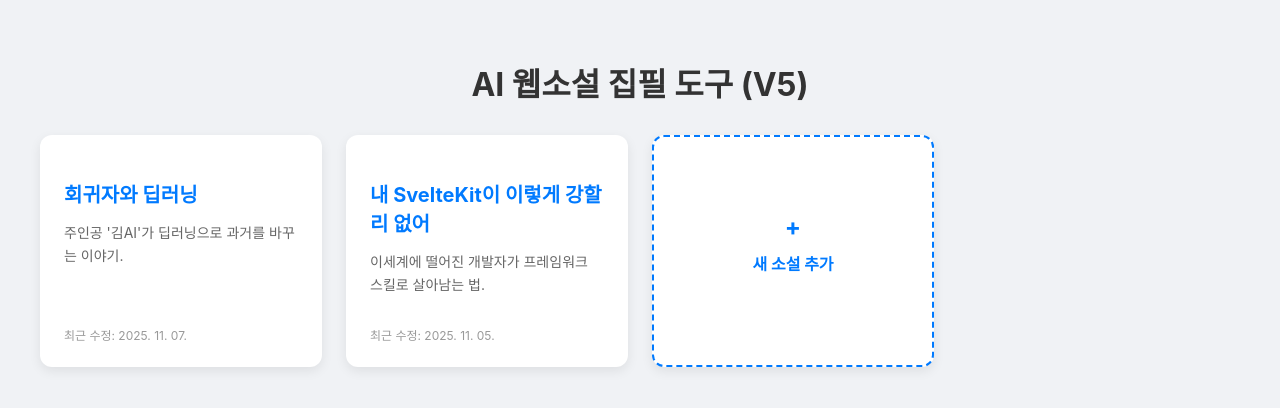
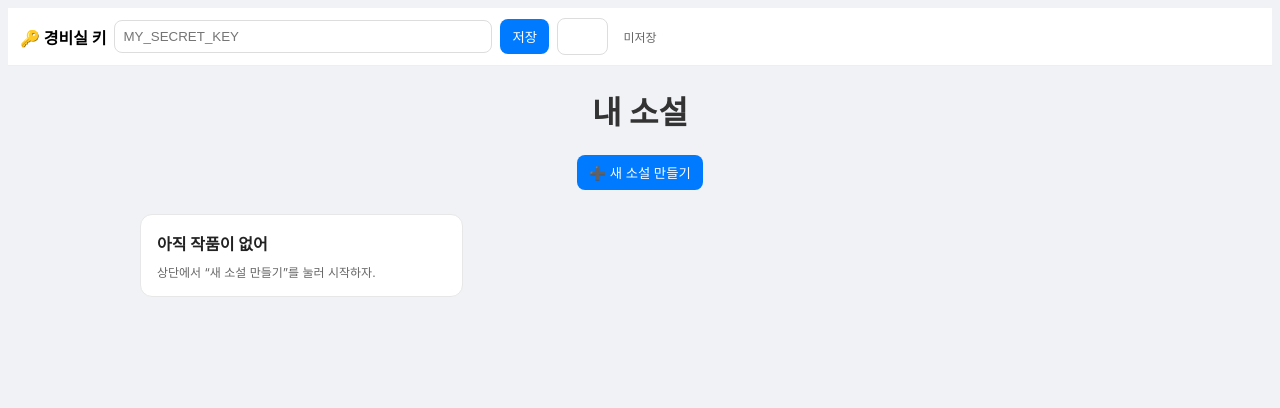
Before and after one commit to pokemonrgby-crypto/websoseulgenerator, a website: page index.html in a window 1280 px wide. Drawn offline with Linux system fonts and the light colour scheme.

Commit message:
Update index.html

```diff
--- a/index.html
+++ b/index.html
@@ -1,108 +1,96 @@
 <!DOCTYPE html>
 <html lang="ko">
 <head>
-    <meta charset="UTF-8">
-    <meta name="viewport" content="width=device-width, initial-scale=1.0">
-    <title>내 소설 목록 (V5)</title>
+  <meta charset="UTF-8" />
+  <meta name="viewport" content="width=device-width,initial-scale=1.0"/>
+  <title>내 소설 목록 (V5+)</title>
   <style>
-        body {
-            font-family: -apple-system, BlinkMacSystemFont, 'Segoe UI', Roboto, sans-serif;
-            background-color: #f0f2f5;
-            padding: 30px;
-        }
-        h1 {
-            text-align: center;
-            color: #333;
-            margin-bottom: 30px;
-        }
-        .novel-grid {
-            display: grid;
-            grid-template-columns: repeat(auto-fill, minmax(280px, 1fr));
-            gap: 24px;
-            max-width: 1200px;
-            margin: 0 auto;
-        }
-        .novel-card, .add-card {
-            background: #fff;
-            border-radius: 12px;
-            box-shadow: 0 4px 12px rgba(0,0,0,0.08);
-            padding: 24px;
-            transition: all 0.2s ease;
-            cursor: pointer;
-            min-height: 180px;
-            display: flex;
-            flex-direction: column;
-            justify-content: space-between;
-        }
-        .novel-card:hover {
-            transform: translateY(-4px);
-            box-shadow: 0 6px 16px rgba(0,0,0,0.12);
-        }
-        .novel-card h3 {
-            font-size: 20px;
-            color: #007aff;
-            margin-bottom: 10px;
-        }
-        .novel-card p {
-            font-size: 14px;
-            color: #666;
-            flex-grow: 1;
-            line-height: 1.6;
-        }
-        .novel-card .date {
-            font-size: 12px;
-            color: #999;
-            margin-top: 16px;
-        }
-        .add-card {
-            border: 2px dashed #007aff;
-            color: #007aff;
-            align-items: center;
-            justify-content: center;
-            font-size: 24px;
-            font-weight: bold;
-        }
-        .add-card:hover {
-            background-color: #f0f8ff;
-        }
+    body { font-family:-apple-system,BlinkMacSystemFont,'Segoe UI',Roboto,sans-serif; background:#f0f2f5; padding:30px; }
+    h1 { text-align:center; color:#333; }
+    .topbar { display:flex; justify-content:center; margin:12px 0 24px; gap:8px; }
+    .grid { max-width:1000px; margin:0 auto; display:grid; grid-template-columns:repeat(auto-fill,minmax(260px,1fr)); gap:16px; }
+    .card { background:#fff; border-radius:12px; padding:16px; border:1px solid #e7e7e7; display:flex; flex-direction:column; gap:8px; }
+    .card h3 { margin:0; font-size:16px; color:#222; }
+    .meta { color:#666; font-size:12px; }
+    .row { display:flex; gap:8px; }
+    button { background:#007aff; color:#fff; border:0; padding:8px 12px; border-radius:8px; cursor:pointer; }
+    button.secondary { background:#fff; color:#333; border:1px solid #ddd; }
+    input, textarea { border:1px solid #ddd; border-radius:8px; padding:8px; width:100%; }
+    /* sticky keybar 배경 보정 */
+    .wrap { max-width:1000px; margin:0 auto; }
   </style>
 </head>
 <body>
-    <h1>AI 웹소설 집필 도구 (V5)</h1>
 
-    <div class="novel-grid">
-        <div class="novel-card" onclick="location.href='editor.html?id=novel_1'">
-            <div>
-                <h3>회귀자와 딥러닝</h3>
-                <p>주인공 '김AI'가 딥러닝으로 과거를 바꾸는 이야기.</p>
+<!-- [KEYBAR START] -->
+<div id="keybar" style="position:sticky;top:0;z-index:50;background:#fff;border-bottom:1px solid #eee;padding:10px 12px;margin:-30px -30px 20px -30px;display:flex;gap:8px;align-items:center;">
+  <strong>🔑 경비실 키</strong>
+  <input id="secretKeyInput" placeholder="MY_SECRET_KEY" style="flex:1;max-width:360px;padding:8px;border:1px solid #ddd;border-radius:8px;">
+  <button id="saveSecretKeyButton" style="padding:8px 12px;border:0;border-radius:8px;background:#007aff;color:#fff;">저장</button>
+  <button id="deleteSecretKeyButton" style="padding:8px 12px;border:1px solid #ddd;border-radius:8px;background:#fff;">삭제</button>
+  <span id="keyStatus" style="margin-left:8px;color:#666;font-size:12px;"></span>
 </div>
-            <span class="date">최근 수정: 2025. 11. 07.</span>
+<script>
+(function(){
+  const $=id=>document.getElementById(id);
+  const input=$('secretKeyInput'), status=$('keyStatus');
+  const v=localStorage.getItem('MY_SECRET_KEY')||'';
+  input.value=v; status.textContent=v?'저장됨':'미저장';
+  $('saveSecretKeyButton').onclick=()=>{ const t=input.value.trim(); if(!t) return alert('값이 비어있어.'); localStorage.setItem('MY_SECRET_KEY',t); status.textContent='저장됨'; alert('키 저장 완료!'); };
+  $('deleteSecretKeyButton').onclick=()=>{ localStorage.removeItem('MY_SECRET_KEY'); input.value=''; status.textContent='미저장'; alert('키 삭제 완료!'); };
+})();
+</script>
+<!-- [KEYBAR END] -->
+
+<div class="wrap">
+  <h1>내 소설</h1>
+
+  <div class="topbar">
+    <button id="addNovelButton">➕ 새 소설 만들기</button>
   </div>
 
-        <div class="novel-card" onclick="location.href='editor.html?id=novel_2'">
-            <div>
-                <h3>내 SvelteKit이 이렇게 강할 리 없어</h3>
-                <p>이세계에 떨어진 개발자가 프레임워크 스킬로 살아남는 법.</p>
-            </div>
-            <span class="date">최근 수정: 2025. 11. 05.</span>
-        </div>
-
-        <div class="add-card" id="addNovelButton">
-            <span>+</span>
-            <p style="font-size: 16px; margin-top: 10px;">새 소설 추가</p>
-        </div>
+  <div id="list" class="grid"></div>
 </div>
 
 <script>
-        document.getElementById('addNovelButton').addEventListener('click', () => {
-            const title = prompt("새 소설의 제목을 입력하세요:", "무제");
-            if (title) {
-                // TODO: Vercel KV DB에 새 소설 객체 생성
-                // const newNovel = await createNovelInDB(title);
-                // location.href = `editor.html?id=${newNovel.id}`;
-                alert(`(미구현) '${title}' 소설 생성 후 editor.html로 이동합니다.`);
+  const LS_KEY='novels';
+  const $=sel=>document.querySelector(sel);
+  function loadNovels(){ try{ return JSON.parse(localStorage.getItem(LS_KEY)||'[]'); }catch{ return []; } }
+  function saveNovels(arr){ localStorage.setItem(LS_KEY, JSON.stringify(arr)); }
+  function render(){
+    const listEl=$('#list'); listEl.innerHTML='';
+    const arr=loadNovels();
+    if(!arr.length){ listEl.innerHTML='<div class="card"><h3>아직 작품이 없어</h3><div class="meta">상단에서 “새 소설 만들기”를 눌러 시작하자.</div></div>'; return; }
+    arr.forEach(n=>{
+      const div=document.createElement('div'); div.className='card';
+      div.innerHTML = `
+        <h3>${n.title}</h3>
+        <div class="meta">ID: ${n.id}</div>
+        <div class="meta">회차: ${n.episodes?.length||0} · 업데이트: ${new Date(n.updatedAt||n.createdAt).toLocaleString()}</div>
+        <div class="row">
+          <button class="open">열기</button>
+          <button class="secondary del">삭제</button>
+        </div>`;
+      div.querySelector('.open').onclick=()=>location.href=`novel.html?id=${n.id}`;
+      div.querySelector('.del').onclick=()=>{
+        if(!confirm('정말 삭제할래?')) return;
+        const next=loadNovels().filter(x=>x.id!==n.id);
+        saveNovels(next); render();
+      };
+      listEl.appendChild(div);
+    });
   }
+  document.getElementById('addNovelButton').addEventListener('click', ()=>{
+    const title=prompt('새 소설의 제목을 입력해줘:','무제');
+    if(!title) return;
+    const now=Date.now(), id='nov_'+now;
+    const novel={ id, title, createdAt:now, updatedAt:now, meta:{}, episodes:[] };
+    // 첫 회차 생성
+    novel.episodes.push({ no:1, title:'1화', content:'', updatedAt:now });
+    const arr=loadNovels(); arr.unshift(novel); saveNovels(arr);
+    location.href=`editor.html?id=${id}&ep=1`;
   });
+  render();
 </script>
 </body>
 </html>
```
Lines whose indentation alone changed are shown as unchanged.
